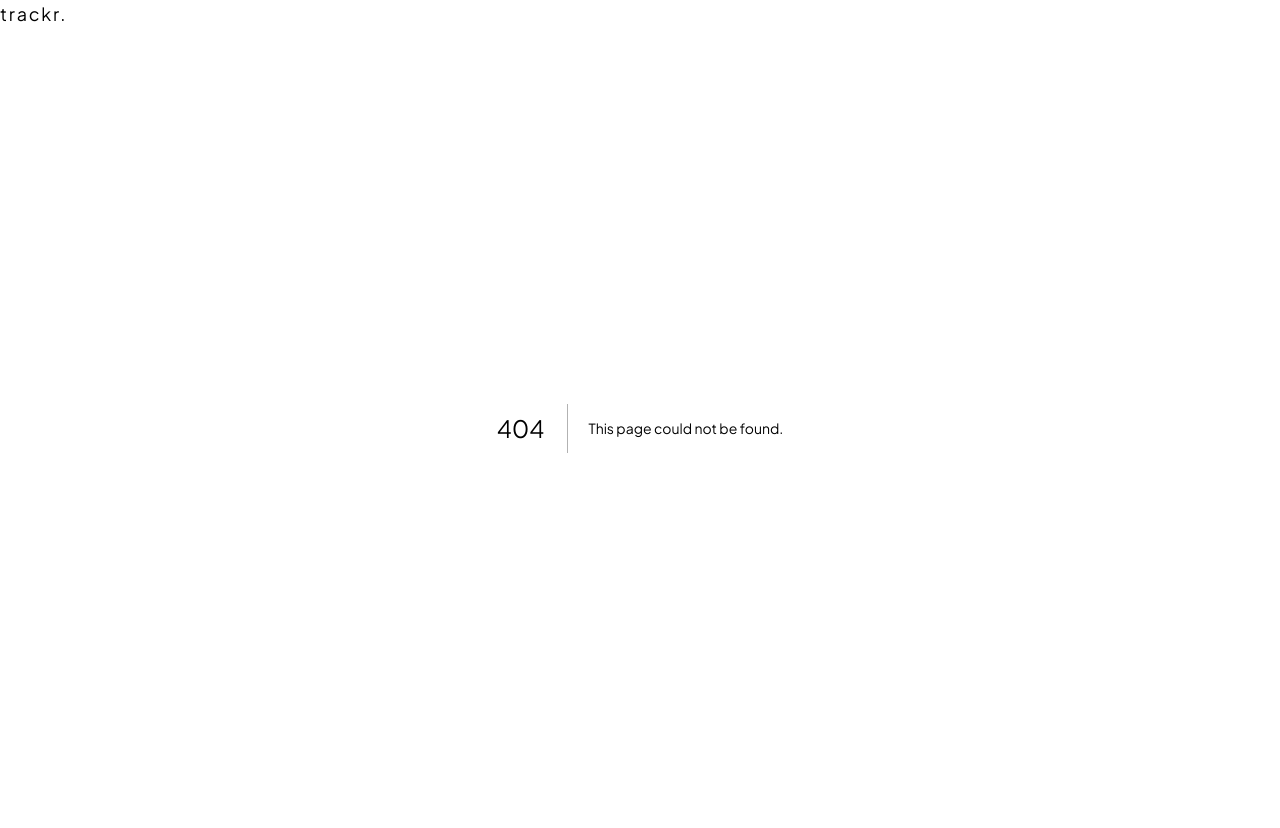
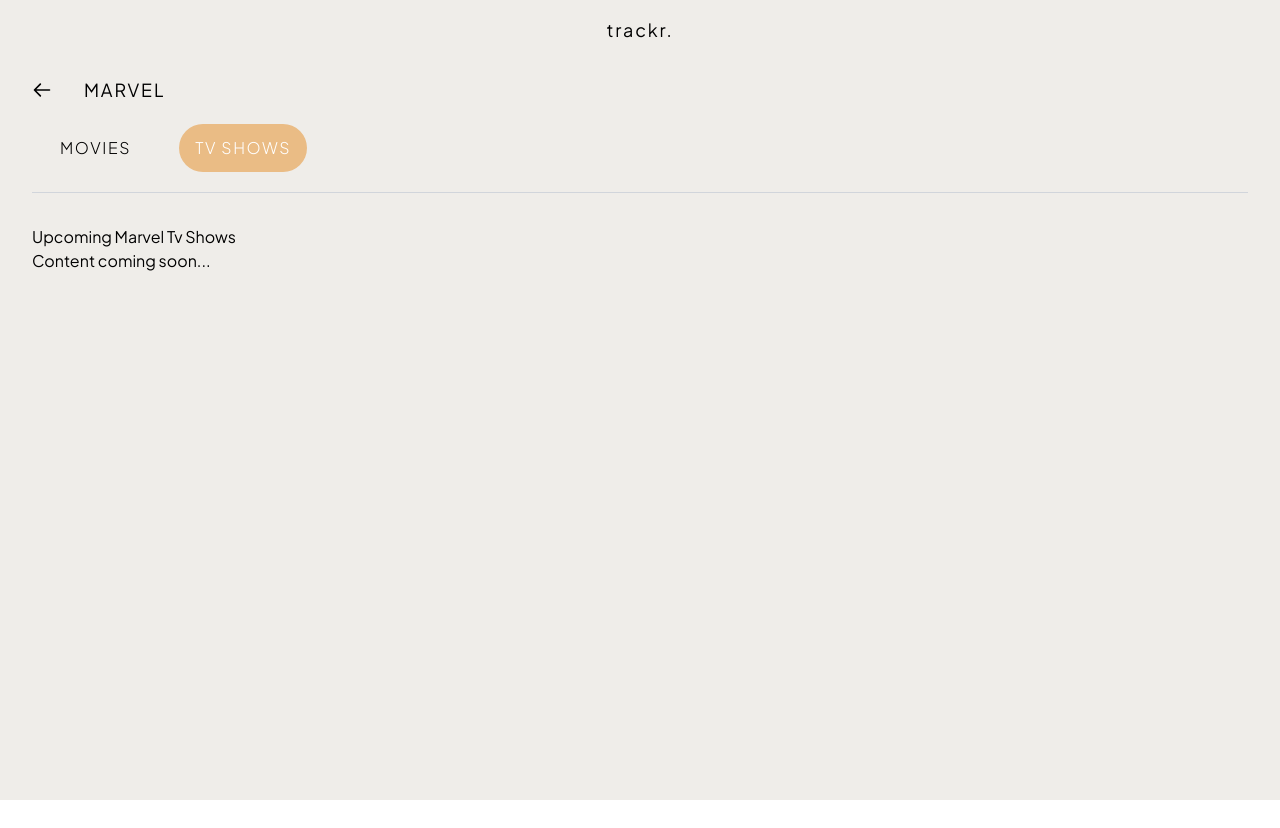
Before and after one commit to AbePlays/herowatch, a Next.js app: page /marvel/tv in a window 1280 px wide. Before the commit this address had no page. After the commit the page ends 800 px from the top, so only its background shows below. Built offline with nearby package versions, Linux system fonts and the light colour scheme.

Commit message:
feat: added navigation for movies and tv shows

```diff
--- /dev/null
+++ b/components/IconArrowLeft.tsx
@@ -0,0 +1,18 @@
+import type { FunctionComponent } from 'react'
+
+const IconArrowLeft: FunctionComponent = () => {
+  return (
+    <svg
+      xmlns="http://www.w3.org/2000/svg"
+      className="h-5 w-5"
+      fill="none"
+      viewBox="0 0 24 24"
+      stroke="currentColor"
+      strokeWidth={2}
+    >
+      <path strokeLinecap="round" strokeLinejoin="round" d="M10 19l-7-7m0 0l7-7m-7 7h18" />
+    </svg>
+  )
+}
+
+export default IconArrowLeft
--- a/components/Wrapper.tsx
+++ b/components/Wrapper.tsx
@@ -1,18 +1,70 @@
 import type { NextPage } from 'next'
 import Link from 'next/link'
+import { useRouter } from 'next/router'
 import { motion } from 'framer-motion'
 
+import IconArrowLeft from './IconArrowLeft'
+
 const Wrapper: NextPage = ({ children }) => {
+  const router = useRouter()
+  const heading = router.pathname.split('/')[1]
+  const movieSelected = router.pathname.split('/')[2] === 'movie'
+  const tvShowSelected = router.pathname.split('/')[2] === 'tv'
+
   return (
-    <motion.div initial={{ opacity: 0 }} animate={{ opacity: 1 }} exit={{ opacity: 0 }}>
+    <motion.div
+      // initial={{ opacity: 0 }}
+      // animate={{ opacity: 1 }}
+      // exit={{ opacity: 0 }}
+      className="min-h-screen bg-[#EFEDE9] p-4 sm:px-8"
+    >
       <header>
-        <nav>
+        <nav className="text-center ">
           <Link href="/" passHref>
             <a className="text-lg tracking-widest">trackr.</a>
           </Link>
         </nav>
       </header>
-      <div>{children}</div>
+      <div className="mt-8 flex items-center gap-8">
+        <Link href="/" passHref>
+          <a aria-label="Go Back">
+            <IconArrowLeft />
+          </a>
+        </Link>
+        <span className="text-lg uppercase tracking-widest">{heading}</span>
+      </div>
+      <div className="mt-8 flex items-center gap-16 pl-4">
+        <div className="relative">
+          <Link href="/marvel/movie" passHref>
+            <a
+              className={`relative z-10 pl-3 font-light uppercase tracking-widest ${
+                movieSelected ? 'text-white' : 'text-black'
+              }`}
+            >
+              Movies
+            </a>
+          </Link>
+          {movieSelected && (
+            <motion.div className="absolute -top-3 -left-4 h-12 w-32 rounded-full bg-[#EABC85]" layoutId="background" />
+          )}
+        </div>
+        <div className="relative">
+          <Link href="/marvel/tv" passHref>
+            <a
+              className={`relative z-10 font-light uppercase tracking-widest ${
+                tvShowSelected ? 'text-white' : 'text-black'
+              }`}
+            >
+              Tv Shows
+            </a>
+          </Link>
+          {tvShowSelected && (
+            <motion.div className="absolute -top-3 -left-4 h-12 w-32 rounded-full bg-[#EABC85]" layoutId="background" />
+          )}
+        </div>
+      </div>
+      <hr className="my-8 border-gray-300" />
+      <main>{children}</main>
     </motion.div>
   )
 }
--- a/next.config.js
+++ b/next.config.js
@@ -1,7 +1,7 @@
 /** @type {import('next').NextConfig} */
 const nextConfig = {
   reactStrictMode: true,
-  swcMinify: true,
+  swcMinify: false,
   webpack: (config, { dev, isServer }) => {
     // Replace React with Preact only in client production build
     if (!dev && !isServer) {
--- a/pages/_app.tsx
+++ b/pages/_app.tsx
@@ -10,17 +10,17 @@
 const MyApp = ({ Component, pageProps, router }: AppProps) => {
   if (allowedRoutes.includes(router.pathname)) {
     return (
-      <AnimatePresence exitBeforeEnter>
-        <Wrapper key={router.pathname}>
-          <Component {...pageProps} />
-        </Wrapper>
-      </AnimatePresence>
+      <Wrapper>
+        <AnimatePresence exitBeforeEnter>
+          <Component {...pageProps} key={router.route} />
+        </AnimatePresence>
+      </Wrapper>
     )
   }
 
   return (
     <AnimatePresence exitBeforeEnter>
-      <Component {...pageProps} key={router.pathname} />
+      <Component {...pageProps} key={router.route} />
     </AnimatePresence>
   )
 }
--- a/pages/marvel/movie.tsx
+++ b/pages/marvel/movie.tsx
@@ -1,4 +1,6 @@
 import type { GetStaticProps, NextPage } from 'next'
+import Head from 'next/head'
+import { motion } from 'framer-motion'
 
 export const getStaticProps: GetStaticProps = async () => {
   const dev = process.env.NODE_ENV !== 'production'
@@ -7,7 +9,7 @@
   )
   const data = await res.json()
 
-  // TODO: trim the data to only include only relevant data
+  // TODO: trim the data to include only relevant data
 
   return {
     props: { movie: data },
@@ -31,7 +33,11 @@
 
 const MarvelMovie: NextPage<Props> = (props) => {
   return (
-    <div>
+    <motion.div initial={{ opacity: 0 }} animate={{ opacity: 1 }} exit={{ opacity: 0 }}>
+      <Head>
+        <title>Upcoming Marvel Movies</title>
+        <meta name="description" content="Check upcoming Marvel movies" />
+      </Head>
       <h1>Upcoming Marvel Movie</h1>
       <ul>
         {props?.movie?.results?.map((item) => (
@@ -40,7 +46,7 @@
           </li>
         ))}
       </ul>
-    </div>
+    </motion.div>
   )
 }
 
--- /dev/null
+++ b/pages/marvel/tv.tsx
@@ -0,0 +1,18 @@
+import type { NextPage } from 'next'
+import Head from 'next/head'
+import { motion } from 'framer-motion'
+
+const MarvelMovie: NextPage = () => {
+  return (
+    <motion.div initial={{ opacity: 0 }} animate={{ opacity: 1 }} exit={{ opacity: 0 }}>
+      <Head>
+        <title>Upcoming Marvel Tv Shows</title>
+        <meta name="description" content="Check upcoming Marvel tv shows" />
+      </Head>
+      <h1>Upcoming Marvel Tv Shows</h1>
+      <p>Content coming soon...</p>
+    </motion.div>
+  )
+}
+
+export default MarvelMovie
--- a/styles/globals.css
+++ b/styles/globals.css
@@ -1,6 +1,12 @@
 @tailwind base;
 @tailwind components;
 @tailwind utilities;
+
+@font-face {
+  font-family: 'Plus Jakarta Sans';
+  src: url('../public/fonts/PlusJakartaSans-Light.ttf');
+  font-weight: 300;
+}
 
 @font-face {
   font-family: 'Plus Jakarta Sans';
```
Also changed, not shown: public/fonts/PlusJakartaSans-Light.ttf (added).
